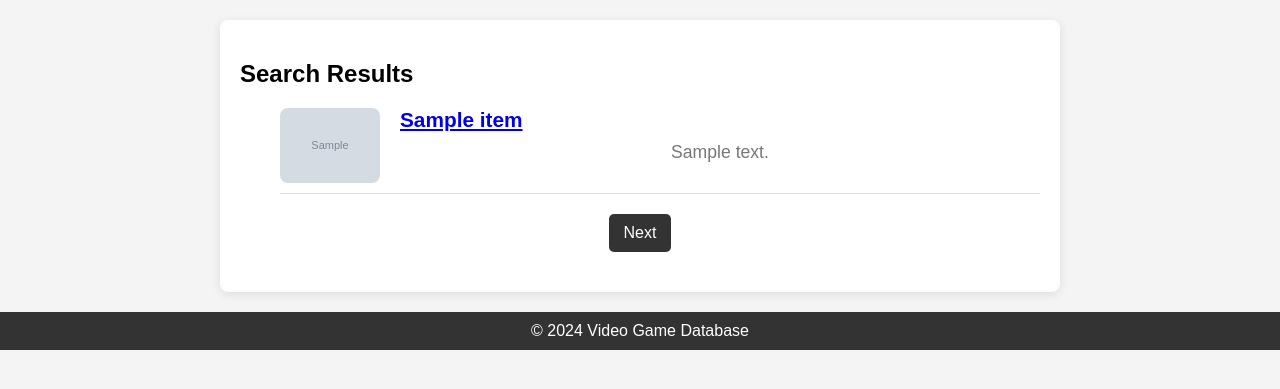
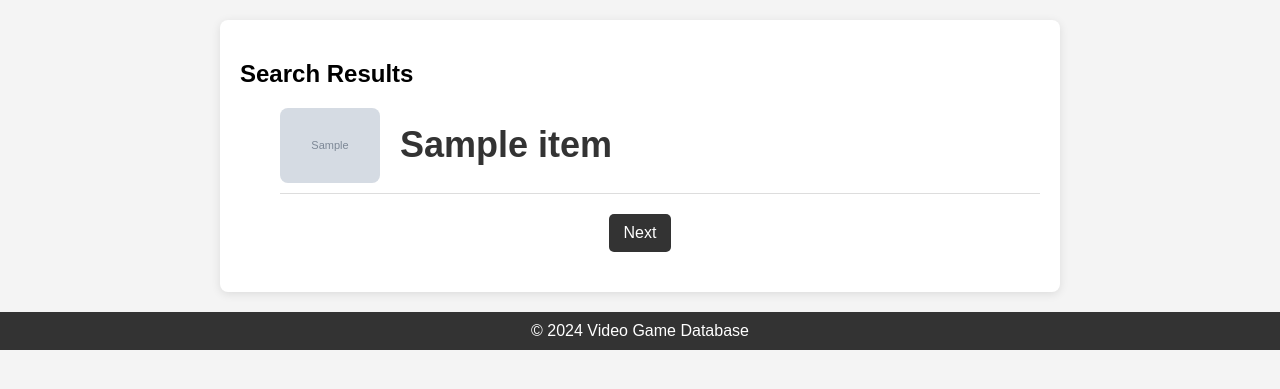
Before and after one commit to AryanP-656/CS50x, a Flask app: page /search in a window 1280 px wide. Shown: the part 38-427 px from the top of the page. Run offline with Flask 3, Linux system fonts and the light colour scheme; grey boxes marked "Sample" are stand-in pictures; a database or web service that is not in the repository returns one stand-in record (values such as "Sample title"); data that the repository does not hold is empty.

```diff
--- a/static/css/styles.css
+++ b/static/css/styles.css
@@ -93,27 +93,42 @@ footer p {
 /* Game Item */
 .game-item {
     display: flex;
-    align-items: flex-start; /* Align items at the top */
+    align-items: center; /* Align items vertically */
     margin-bottom: 20px;
     padding-bottom: 10px;
     border-bottom: 1px solid #ddd;
 }
 
 .game-item img {
-    max-width: 100px; /* Adjust size for better visibility */
+    max-width: 100px; /* Adjust size */
     border-radius: 8px;
-    margin-right: 20px; /* Spacing between image and text */
+    margin-right: 20px;
 }
 
 .game-item .game-info {
-    flex-grow: 1; /* Make the info take up remaining space */
+    flex-grow: 1;
+    display: flex;
+    align-items: center; /* Center the title vertically */
 }
 
 .game-item h2 {
-    margin: 0 0 10px 0;
-    font-size: 1.3em;
-    color: #333;
+    margin: 0;
 }
+
+/* Game Title Styling */
+.game-item h2 a {
+    text-decoration: none; /* Remove the underline */
+    color: #333; /* Set to a dark color for better readability */
+    font-size: 1.5em; /* Increase font size */
+    font-weight: bold; /* Make the title bold */
+    transition: color 0.3s ease; /* Add a smooth transition for color */
+}
+
+.game-item h2 a:hover {
+    color: #007bff; /* Change color on hover (optional) */
+    text-decoration: underline; /* Optionally add underline on hover */
+}
+
 
 .game-item p {
     margin: 0;
--- a/templates/search_results.html
+++ b/templates/search_results.html
@@ -12,7 +12,6 @@
                     {% endif %}
                     <div class="game-info">
                         <h2><a href="{{ url_for('game_detail', game_id=game.id) }}">{{ game.name }}</a></h2>
-                        <p>{{ game.summary or 'No summary available.' }}</p>
                     </div>
                 </li>
             {% endfor %}
```
